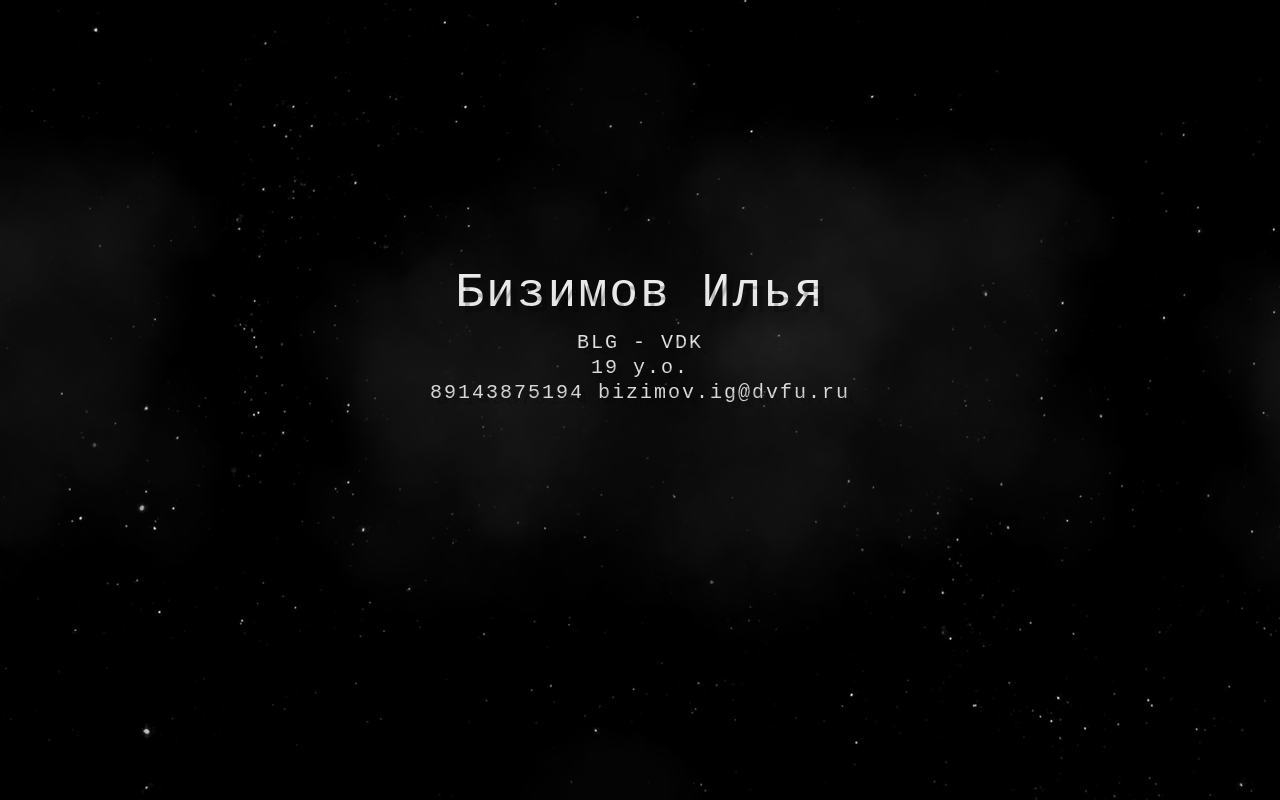
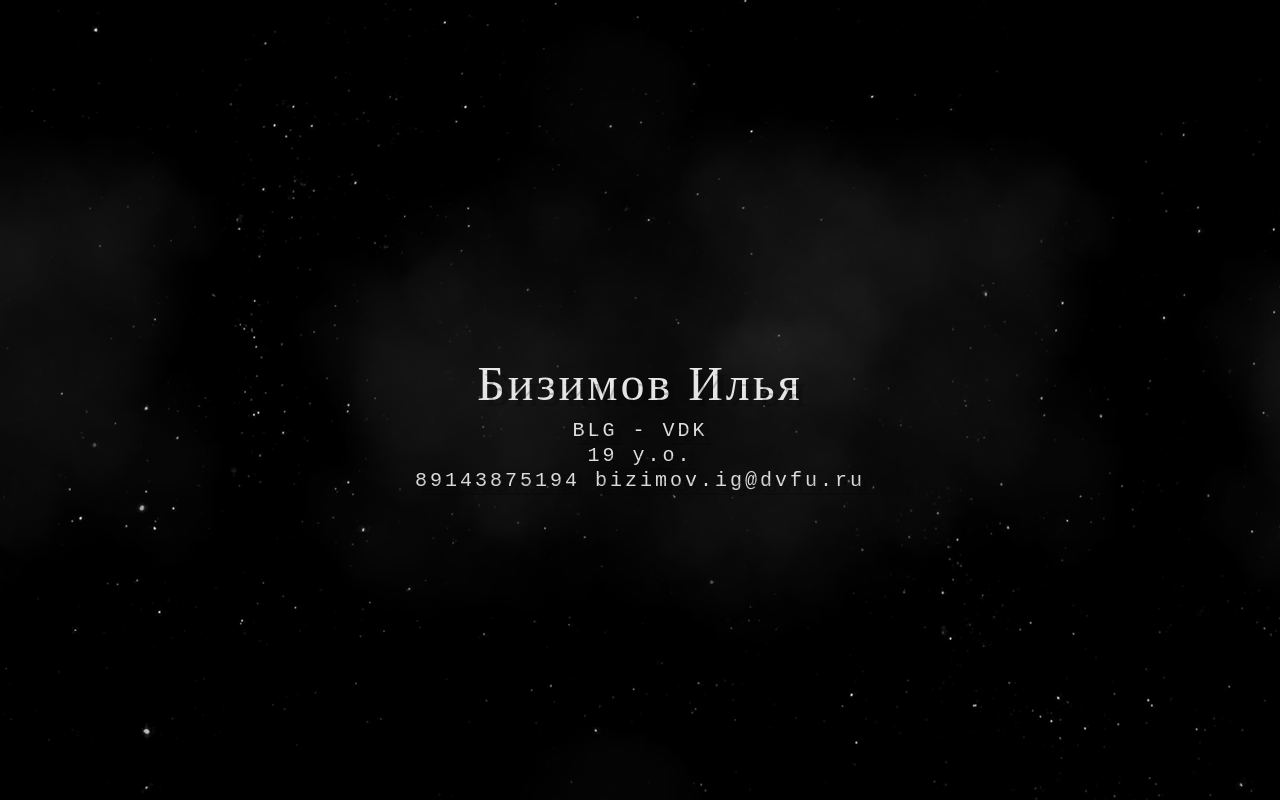
Before and after one commit to grandis0n/businessCard, a plain HTML site: page index.html in a window 1280 px wide. Drawn offline with Linux system fonts and the light colour scheme.

Commit message:
links and design update

```diff
--- a/css/style.css
+++ b/css/style.css
@@ -1,102 +1,93 @@
 * {
-    box-sizing: border-box;
     margin: 0;
     padding: 0;
 }
 
-body{
+body {
     background-color: black;
-    max-width: 100%;
-    min-width: 100%;
 }
 
-.window-about{
-    background-clip: text;
-    margin-top: 20%;
+.window-about {
+    margin-top: 25%;
     padding: 40px;
-    background-color: rgb(238, 234, 228);
-    position: relative;
-    padding: 1%;
-    width: 50%;
-    min-width: 56%;
     margin-left: auto;
     margin-right: auto;
+    width: fit-content;
+    height: 100%;
 
-    color:#ffffff;
+    background-clip: unset;
     background: -webkit-linear-gradient(#eee, #d3d3d3);
     -webkit-background-clip: text;
     -webkit-text-fill-color: transparent;
-    text-shadow: 6px 6px 0px rgba(0,0,0,0.2);
+    text-shadow: 6px 6px 0px rgba(0, 0, 0, 0.2);
 
-    display:block;
+    display: block;
     position: relative;
     z-index: 3;
 }
 
-h1{
+h1 {
     font-size: 48px;
-    margin-bottom: 13px;
+    margin-bottom: 10px;
     text-align: center;
-    font-family: monospace;
-    letter-spacing: 2px;
+    letter-spacing: 3px;
 }
-.window-about__text{
+
+.window-about__text {
     font-size: 20px;
     line-height: 25px;
     text-align: center;
-    letter-spacing: 2px;
+    letter-spacing: 3px;
     font-family: monospace;
 }
 
-.down-side-box{
-    float: left;
-    display: table;
-    position: absolute;
-    top: 0px;
-    left: 15px;
-}
+@keyframes move-twink-back {
+    from {
+        background-position: 0 0;
+    }
 
-.down-side-box i{
-    color: #000000;
-    width: 1000px;
-    font-size: 200px;
-}
-
-@keyframes move-twink-back {
-    from {background-position:0 0;}
-    to {background-position:-10000px 5000px;}
+    to {
+        background-position: -10000px 5000px;
+    }
 }
 
 @keyframes move-clouds-back {
-    from {background-position:0 0;}
-    to {background-position:10000px 0;}
+    from {
+        background-position: 0 0;
+    }
+
+    to {
+        background-position: 10000px 0;
+    }
 }
 
-.stars, .twinkling, .clouds {
-  position:absolute;
-  top:0;
-  left:0;
-  right:0;
-  bottom:0;
-  width:100%;
-  height:100%;
-  display:block;
+.stars,
+.twinkling,
+.clouds {
+    position: absolute;
+    top: 0;
+    left: 0;
+    right: 0;
+    bottom: 0;
+    width: 100%;
+    height: 100%;
+    display: block;
 }
 
 .stars {
-  background:#000 url(../img/stars.png) repeat top center;
-  z-index:0;
+    background: #000 url(../img/stars.png) repeat top center;
+    z-index: 0;
 }
 
-.twinkling{
-  background:transparent url(../img/twinkling.png) repeat top center;
-  z-index:1;
-  animation:move-twink-back 200s linear infinite;
+.twinkling {
+    background: transparent url(../img/twinkling.png) repeat top center;
+    z-index: 1;
+    animation: move-twink-back 200s linear infinite;
 }
 
-.clouds{
-    background:transparent url(../img/clouds.png) repeat top center;
-    z-index:2;
-    opacity: .4;
-    animation:move-clouds-back 200s linear infinite;
+.clouds {
+    background: transparent url(../img/clouds.png) repeat top center;
+    z-index: 2;
+    opacity: 0.4;
+    animation: move-clouds-back 200s linear infinite;
 }
--- a/index.html
+++ b/index.html
@@ -1,22 +1,17 @@
 <!DOCTYPE html>
 <html lang="en">
+
 <head>
   <meta charset="UTF-8" />
-    <meta name="viewport" content="width=device-width, initial-scale=1.0" />
+  <meta name="viewport" content="width=device-width, initial-scale=1.0, maximum-scale = 1.0" />
   <link rel="stylesheet" href="css/normalize.css" />
   <link rel="stylesheet" href="css/reset.css" />
   <link rel="stylesheet" href="css/style.css" />
-    <link
-      href="https://fonts.googleapis.com/css2?family=Lato:ital,wght@0,300;1,400&display=swap"
-      rel="stylesheet"
-    />
-    <script
-      src="https://kit.fontawesome.com/fc838c3840.js"
-      crossorigin="anonymous"
-    ></script>
+  <script src="https://kit.fontawesome.com/fc838c3840.js" crossorigin="anonymous"></script>
   <title>Ilya Bizimov</title>
   <meta name="description" content="Ilya's business card" />
 </head>
+
 <body>
   <div class="stars"></div>
   <div class="twinkling"></div>
@@ -25,11 +20,15 @@
     <div class="window-about">
       <h1 class="window-about__title">Бизимов Илья</h1>
       <p class="window-about__text">
-          BLG - VDK
+        <a href="https://2gis.ru/blagoveshensk/geo/7318972164734977" target="_blank">BLG</a>
+        -
+        <a href="https://2gis.ru/vladivostok/geo/3519059979141128" target="_blank">VDK</a>
         <br />
-          19 y.o.
+        <a href="http://www.bolshoyvopros.ru/questions/3611380-pochemu-v-19-let-nekotorye-schitajut-chto-zhizn-bol.html"
+          target="_blank">19 y.o.</a>
         <br />
-          89143875194 bizimov.ig@dvfu.ru
+        <a href="tel:+79143875194" target="_blank">89143875194</a>
+        <a href="https://mail.yandex.ru/compose?mailto=bizimov.ig@dvfu.ru" target="_blank">bizimov.ig@dvfu.ru</a>
       </p>
     </div>
   </section>
@@ -53,13 +52,14 @@
           ><i class="fa-brands fa-discord"></i
         ></a>
         <a href="https://github.com/grandis0n"
-          ><i class="fa-brands fa-github"></i
+          target="_blank"><i class="fa-brands fa-github"></i
         ></a>
         <a href="https://steamcommunity.com/id/grandison/"
-          ><i class="fa-brands fa-steam"></i
+          target="_blank"><i class="fa-brands fa-steam"></i
         ></a>
       </div>
     </section> -->
   <section></section>
 </body>
+
 </html>
```
Lines whose indentation alone changed are shown as unchanged.
